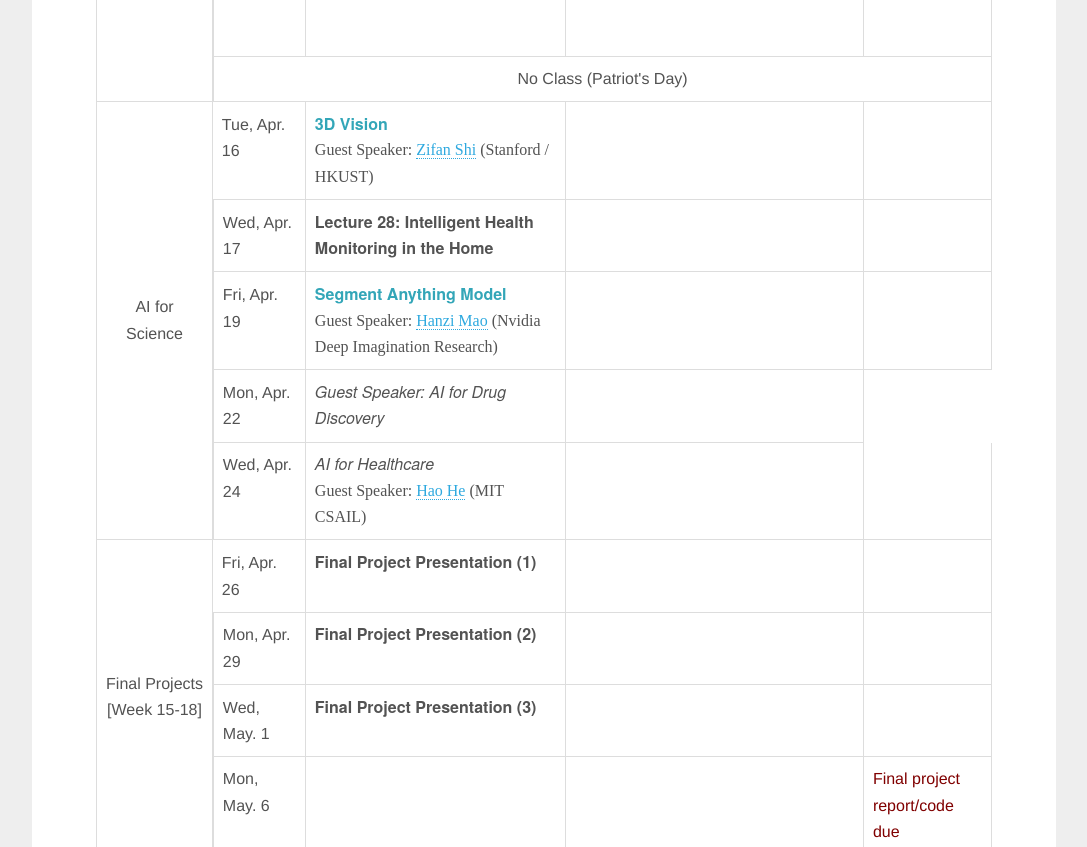
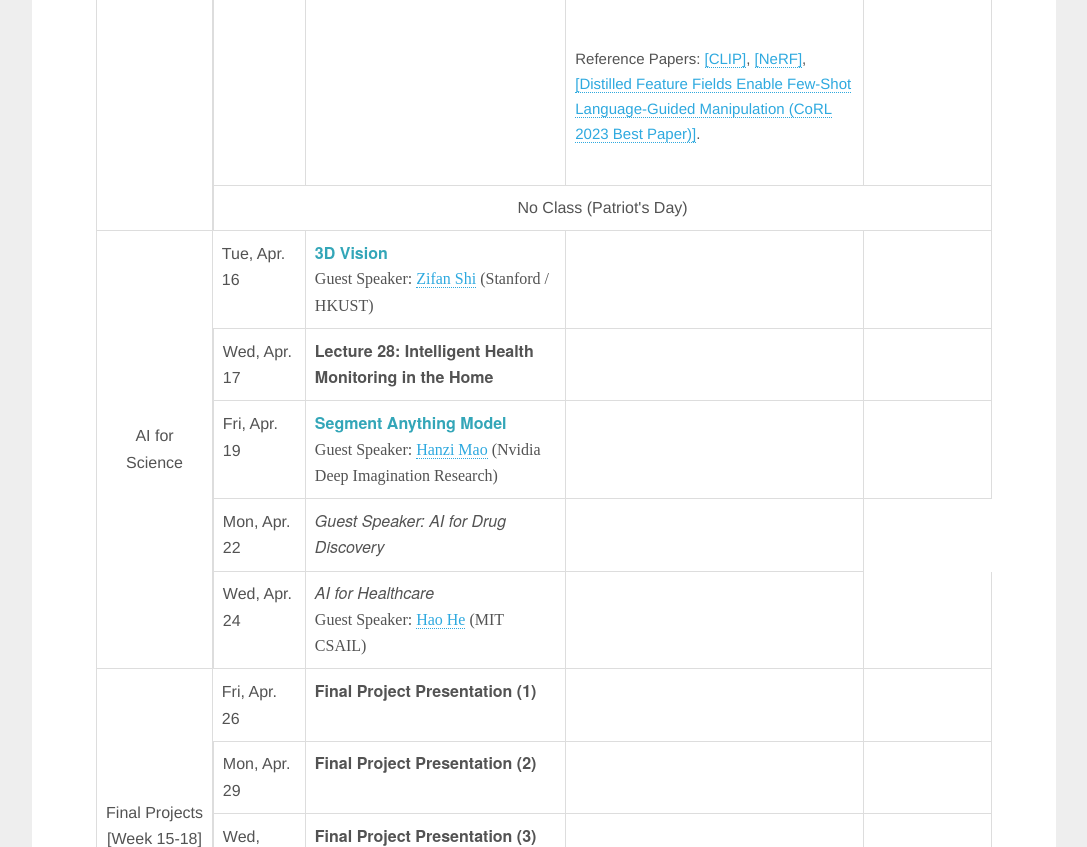
Before and after one commit to miayuanAI/CSCI3399, a plain HTML site: page s24/index.html in a window 1280 px wide. Shown: the part 8235-9082 px from the top of the page, without its empty margins (96-1183 px from the left). Drawn offline with Linux system fonts and the light colour scheme.

Commit message:
update teaching

```diff
--- a/s24/index.html
+++ b/s24/index.html
@@ -1208,6 +1208,9 @@ Neural implicit representations </br>
         </td>
         <td>
           <p style="font-size: 12px;">Abstract: Recent developments in Artificial Intelligence have produced a trifecta of new techniques in generative modeling, computer graphics, and representation learning that once combined, will lead to radical changes in robotics. In this talk, we will study robot perception as an ill-defined inverse problem whose goal is to infer knowledge of the environment from noise and partial observability. We will start with Neural Radiance Fields (NeRFs) and study ways to combine them with prior knowledge from Foundation Models that are trained over internet-scale datasets to give robots the ability to know what is where in their surrounding environment. We will then look at the AI debate over priors vs data, and discuss how it is affected by recent results from OpenAI sora, the state-of-the-art AI system for generating videos from text.</p></br>
+
+          <p style="font-size: 15px;">Reference Papers: <a href="https://openai.com/research/clip" target="_blank" style="color: #2EA9DF;">[CLIP]</a>, <a href="https://www.matthewtancik.com/nerf" target="_blank" style="color: #2EA9DF;">[NeRF]</a>, <a href="https://f3rm.github.io/" target="_blank" style="color: #2EA9DF;">[Distilled Feature Fields Enable Few-Shot Language-Guided Manipulation (CoRL 2023 Best Paper)]</a>.</p>
+
         </td>
 
         <td>
```
